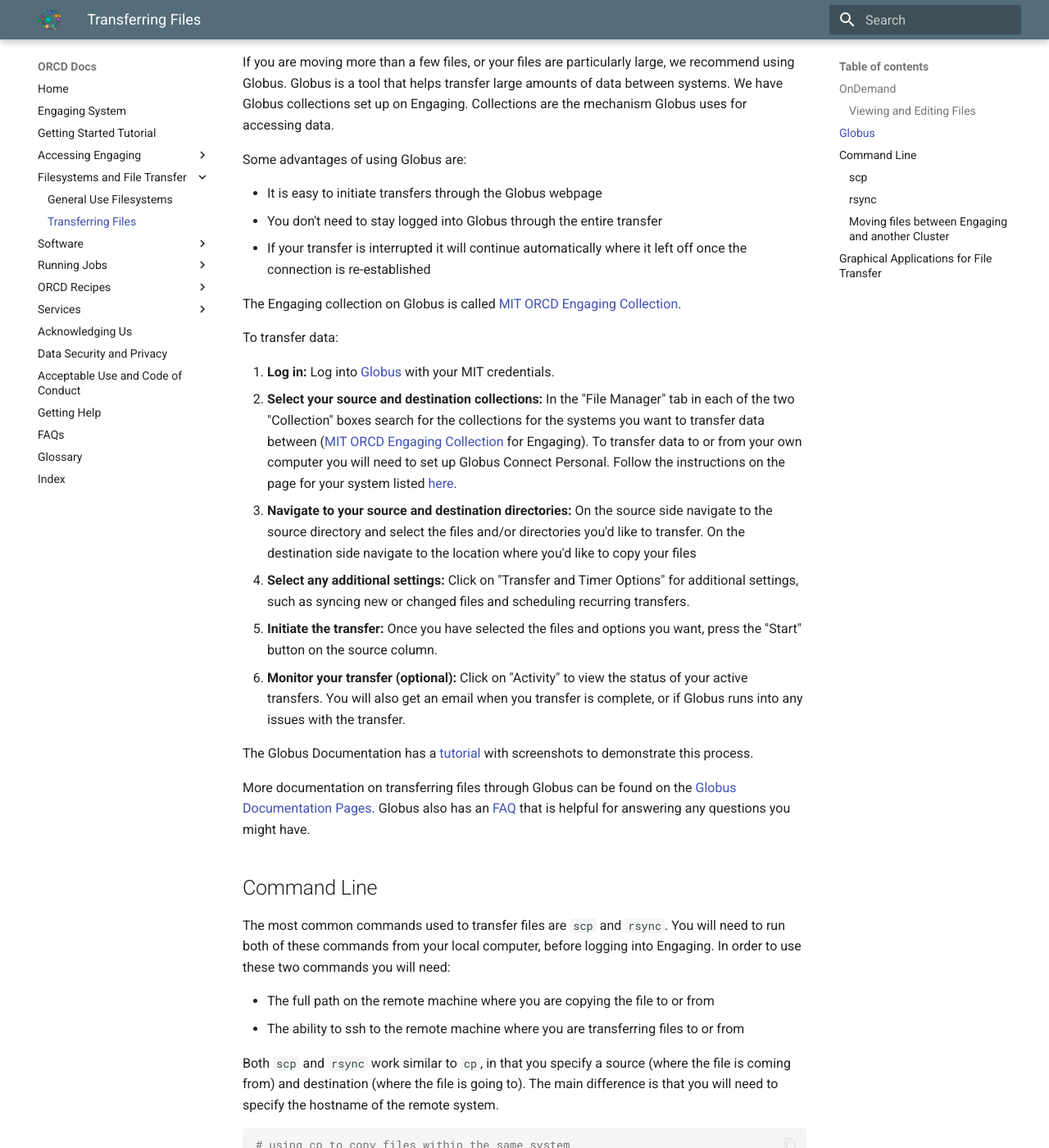
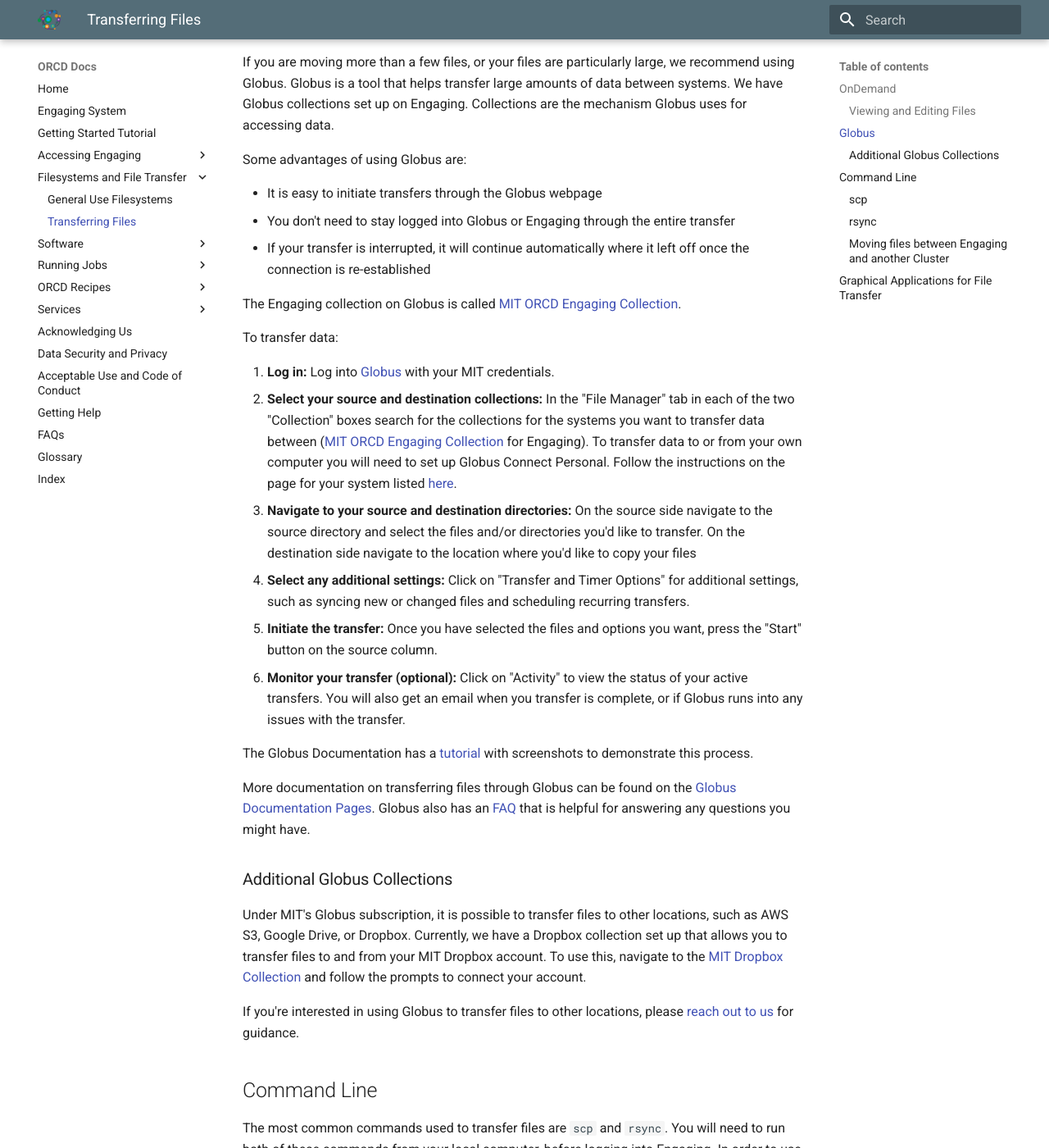
Before and after one commit to mit-orcd/orcd-docs-edit, an MkDocs documentation site: the page built from docs/filesystems-file-transfer/transferring-files.md, in a window 1280 px wide and 1400 px high, scrolled down 1077 px. Shown: the whole window at 82% size. Built offline with MkDocs 1.6.1 and Material for MkDocs 9.7.7, drawn with Linux system fonts in a browser that asks for light colours.

Commit message:
adding Dropbox section to Globus

```diff
--- a/docs/filesystems-file-transfer/transferring-files.md
+++ b/docs/filesystems-file-transfer/transferring-files.md
@@ -31,8 +31,8 @@
 Some advantages of using Globus are:
 
 - It is easy to initiate transfers through the Globus webpage
-- You don't need to stay logged into Globus through the entire transfer
-- If your transfer is interrupted it will continue automatically where it left off once the connection is re-established
+- You don't need to stay logged into Globus or Engaging through the entire transfer
+- If your transfer is interrupted, it will continue automatically where it left off once the connection is re-established
 
 The Engaging collection on Globus is called [MIT ORCD Engaging Collection](https://app.globus.org/file-manager?origin_id=ec54b570-cac5-47f7-b2a1-100c2078686f).
 
@@ -48,6 +48,12 @@
 The Globus Documentation has a [tutorial](https://docs.globus.org/guides/tutorials/manage-files/transfer-files/) with screenshots to demonstrate this process.
 
 More documentation on transferring files through Globus can be found on the [Globus Documentation Pages](https://docs.globus.org/guides/tutorials/manage-files/transfer-files/). Globus also has an [FAQ](https://docs.globus.org/faq/transfer-sharing/) that is helpful for answering any questions you might have.
+
+### Additional Globus Collections
+
+Under MIT's Globus subscription, it is possible to transfer files to other locations, such as AWS S3, Google Drive, or Dropbox. Currently, we have a Dropbox collection set up that allows you to transfer files to and from your MIT Dropbox account. To use this, navigate to the [MIT Dropbox Collection](https://app.globus.org/file-manager?origin_id=cab0a45f-daeb-41a5-be27-1f14c1f2428a) and follow the prompts to connect your account.
+
+If you're interested in using Globus to transfer files to other locations, please [reach out to us](mailto:orcd-help@mit.edu) for guidance.
 
 ## Command Line
 
```
